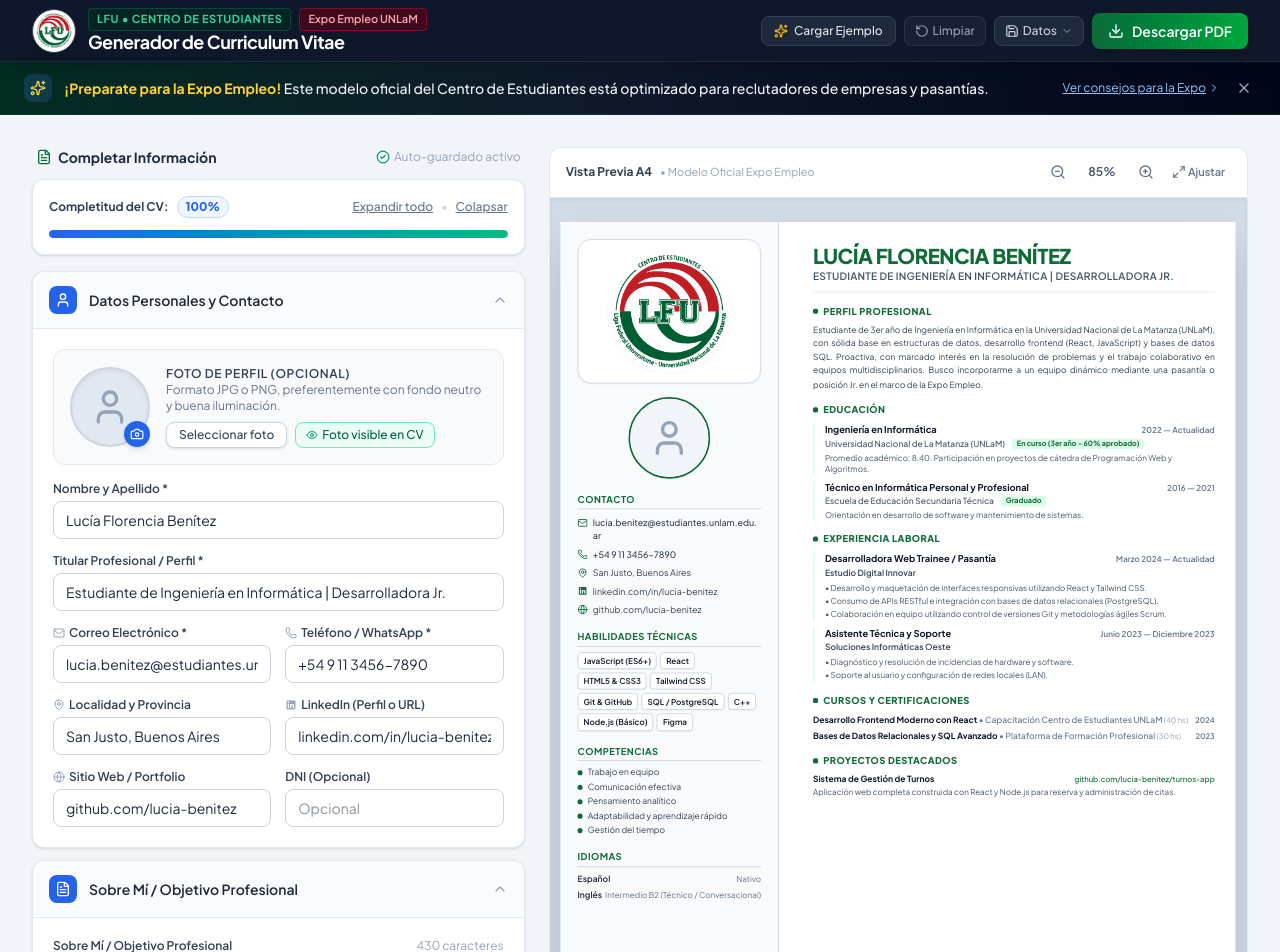
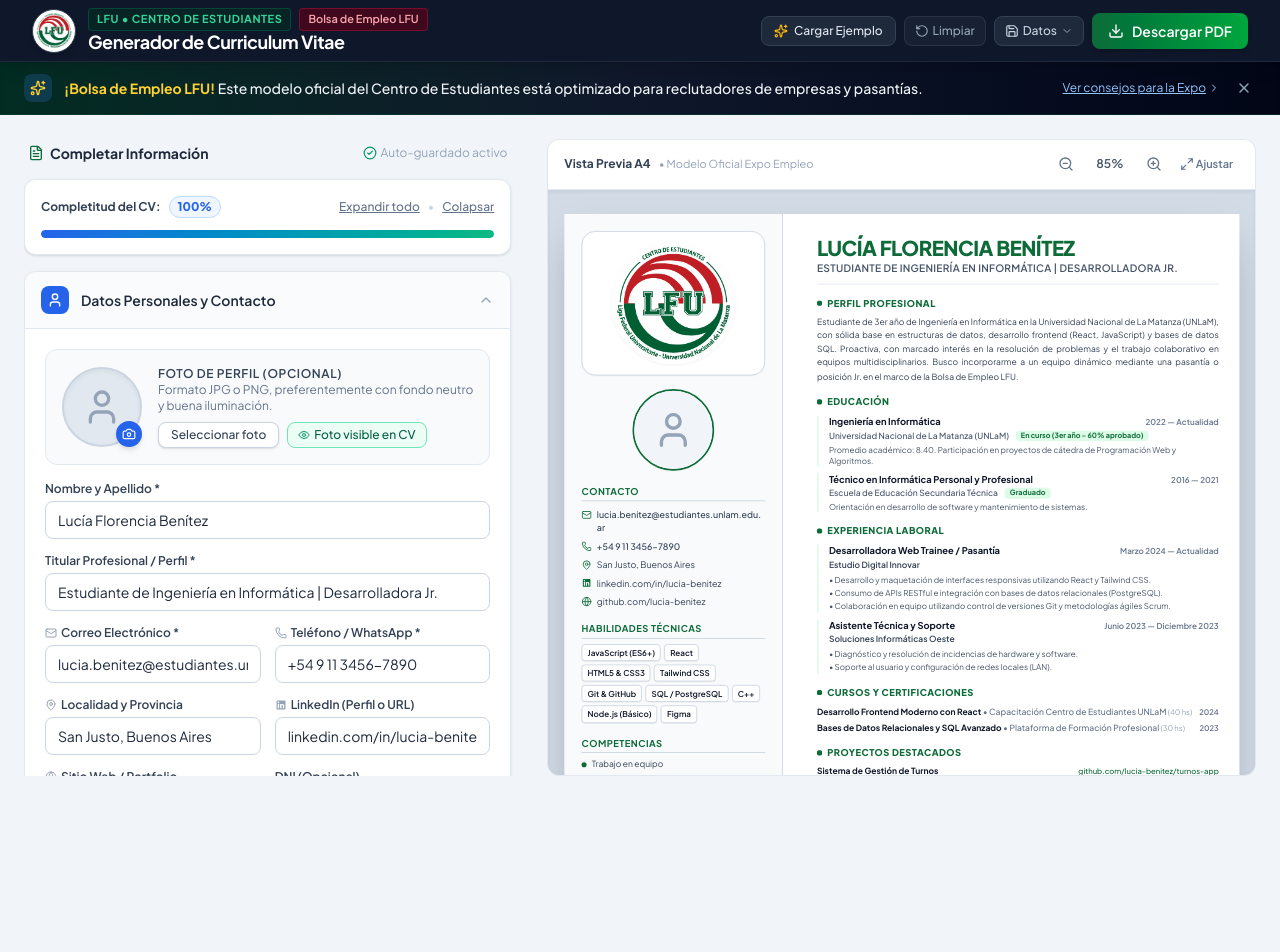
Before and after one commit to qbik3D/CV_Bolsa_Empleos, a React (Vite) app: page / in a window 1280 px wide. Shown: the top 952 px of the page. After the commit the page ends 800 px from the top, so only its background shows below. Built offline with nearby package versions, Linux system fonts and the light colour scheme.

Commit message:
fix: Scroll independiente en PC para formulario y vista previa, y reemplazo de texto por Bolsa de Empleo LFU

```diff
--- a/index.html
+++ b/index.html
@@ -4,8 +4,8 @@
     <meta charset="UTF-8" />
     <link rel="icon" type="image/png" href="./logo-centro.png" />
     <meta name="viewport" content="width=device-width, initial-scale=1.0" />
-    <title>Generador de CV | Centro de Estudiantes LFU - Expo Empleo UNLaM</title>
-    <meta name="description" content="Armá y descargá tu Curriculum Vitae en PDF con el modelo oficial del Centro de Estudiantes LFU para la Expo Empleo de la UNLaM." />
+    <title>Generador de CV | Centro de Estudiantes LFU - Bolsa de Empleo</title>
+    <meta name="description" content="Armá y descargá tu Curriculum Vitae en PDF con el modelo oficial del Centro de Estudiantes LFU para la Bolsa de Empleo de la UNLaM." />
     <!-- Google Fonts: Inter -->
     <link rel="preconnect" href="https://fonts.googleapis.com">
     <link rel="preconnect" href="https://fonts.gstatic.com" crossorigin>
--- a/src/App.jsx
+++ b/src/App.jsx
@@ -99,9 +99,9 @@ export default function App() {
   };
 
   return (
-    <div className="min-h-screen flex flex-col bg-slate-100 print:bg-white">
+    <div className="min-h-screen lg:h-screen lg:overflow-hidden flex flex-col bg-slate-100 print:bg-white print:h-auto print:overflow-visible">
       {/* Top Header (Hidden on print) */}
-      <div className="no-print print:hidden">
+      <div className="no-print print:hidden shrink-0">
         <Header
           onLoadSample={handleLoadSample}
           onReset={handleReset}
@@ -116,17 +116,17 @@ export default function App() {
       </div>
 
       {/* Expo Empleo Banner with tips (Hidden on print) */}
-      <div className="no-print print:hidden">
+      <div className="no-print print:hidden shrink-0">
         <ExpoBanner />
       </div>
 
       {/* Main Workspace */}
-      <main className="flex-1 max-w-7xl w-full mx-auto p-3 sm:p-6 lg:p-8 pb-28 lg:pb-8 print:p-0 print:m-0 print:max-w-none">
-        <div className="grid grid-cols-1 lg:grid-cols-12 gap-6 items-start print:block print:p-0">
+      <main className="flex-1 max-w-7xl w-full mx-auto p-3 sm:p-4 lg:p-6 pb-28 lg:pb-6 lg:overflow-hidden flex flex-col min-h-0 print:p-0 print:m-0 print:max-w-none print:overflow-visible">
+        <div className="grid grid-cols-1 lg:grid-cols-12 gap-6 items-start lg:flex-1 lg:h-full lg:min-h-0 print:block print:p-0">
 
-          {/* Left: Form Editor (Strictly hidden during print/PDF export) */}
-          <div className={`lg:col-span-5 no-print print:hidden form-editor-container ${activeTab === 'form' ? 'block' : 'hidden lg:block'}`}>
-            <div className="flex items-center justify-between mb-3 px-1">
+          {/* Left: Form Editor (Independent smooth scroll on desktop) */}
+          <div className={`lg:col-span-5 no-print print:hidden form-editor-container lg:h-full lg:overflow-y-auto lg:pr-3 lg:pb-12 ${activeTab === 'form' ? 'block' : 'hidden lg:block'}`}>
+            <div className="flex items-center justify-between mb-3 px-1 sticky top-0 bg-slate-100/95 backdrop-blur-xs py-1 z-10">
               <h2 className="text-sm font-bold text-slate-800 flex items-center space-x-1.5">
                 <FileText className="w-4 h-4 text-emerald-700" />
                 <span>Completar Información</span>
@@ -143,8 +143,8 @@ export default function App() {
             />
           </div>
 
-          {/* Right: Live A4 Preview (Sole element visible during print) */}
-          <div className={`lg:col-span-7 sticky top-20 print:static print:w-full print:p-0 print:m-0 preview-container ${activeTab === 'preview' ? 'block' : 'hidden lg:block'}`}>
+          {/* Right: Live A4 Preview (Independent smooth scroll on desktop) */}
+          <div className={`lg:col-span-7 lg:h-full lg:flex lg:flex-col lg:min-h-0 print:static print:w-full print:p-0 print:m-0 preview-container ${activeTab === 'preview' ? 'block' : 'hidden lg:block'}`}>
             <PreviewPanel
               cvData={cvData}
               onDownloadPDF={handleDownloadPDF}
--- a/src/components/ExpoBanner.jsx
+++ b/src/components/ExpoBanner.jsx
@@ -16,7 +16,7 @@ export default function ExpoBanner() {
           </div>
           <div>
             <p className="font-medium text-slate-100">
-              <span className="font-bold text-amber-300">¡Preparate para la Expo Empleo!</span> Este modelo oficial del Centro de Estudiantes está optimizado para reclutadores de empresas y pasantías.
+              <span className="font-bold text-amber-300">¡Bolsa de Empleo LFU!</span> Este modelo oficial del Centro de Estudiantes está optimizado para reclutadores de empresas y pasantías.
             </p>
             {showTips && (
               <div className="mt-2.5 pt-2.5 border-t border-blue-800/60 grid grid-cols-1 sm:grid-cols-3 gap-2 text-xs text-slate-300">
--- a/src/components/Header.jsx
+++ b/src/components/Header.jsx
@@ -50,7 +50,7 @@ export default function Header({
                   LFU • Centro de Estudiantes
                 </span>
                 <span className="text-[11px] bg-rose-950/80 text-rose-300 px-2 py-0.5 rounded border border-rose-800/60 font-semibold">
-                  Expo Empleo UNLaM
+                  Bolsa de Empleo LFU
                 </span>
               </div>
 
--- a/src/components/Preview/CVDocument.jsx
+++ b/src/components/Preview/CVDocument.jsx
@@ -92,7 +92,7 @@ export default function CVDocument({ data }) {
                       CENTRO DE ESTUDIANTES
                     </p>
                     <p className="text-[8px] font-semibold text-slate-500 uppercase tracking-widest mt-0.5">
-                      EXPO EMPLEO
+                      BOLSA DE EMPLEO LFU
                     </p>
                   </div>
                 </div>
@@ -245,7 +245,7 @@ export default function CVDocument({ data }) {
 
           {/* Sidebar Bottom note */}
           <div className="pt-2 mt-2 border-t border-slate-200 text-center text-[8.5px] text-slate-400">
-            Formato oficial Expo Empleo UNLaM
+            Formato oficial Bolsa de Empleo LFU
           </div>
         </aside>
 
@@ -435,7 +435,7 @@ export default function CVDocument({ data }) {
 
           {/* Footer oficial de la página */}
           <footer className="pt-2 mt-2 border-t border-slate-200 flex items-center justify-between text-[8.5px] text-slate-400">
-            <span>Universidad Nacional de La Matanza • Expo Empleo</span>
+            <span>Universidad Nacional de La Matanza • Bolsa de Empleo LFU</span>
             <span>Centro de Estudiantes LFU</span>
           </footer>
         </main>
--- a/src/components/Preview/PreviewPanel.jsx
+++ b/src/components/Preview/PreviewPanel.jsx
@@ -35,9 +35,9 @@ export default function PreviewPanel({
   const handleResetZoom = () => setZoom(getOptimalZoom());
 
   return (
-    <div className="flex flex-col h-full print:block print:p-0 print:m-0">
+    <div className="flex flex-col h-full lg:min-h-0 print:block print:p-0 print:m-0">
       {/* Top toolbar inside preview (strictly hidden when printing) */}
-      <div className="no-print print:hidden preview-toolbar bg-white px-3 sm:px-4 py-2 sm:py-2.5 rounded-t-xl border border-b-0 border-slate-200 flex items-center justify-between shadow-2xs">
+      <div className="no-print print:hidden preview-toolbar bg-white px-3 sm:px-4 py-2 sm:py-2.5 rounded-t-xl border border-b-0 border-slate-200 flex items-center justify-between shadow-2xs shrink-0">
         <div className="flex items-center space-x-1.5 sm:space-x-2">
           <span className="text-xs font-bold text-slate-700">Vista Previa A4</span>
           <span className="hidden sm:inline-block text-[11px] text-slate-400">• Modelo Oficial Expo Empleo</span>
@@ -73,10 +73,10 @@ export default function PreviewPanel({
         </div>
       </div>
 
-      {/* Scrollable Document Area */}
+      {/* Scrollable Document Area (Independent scroll pane on PC) */}
       <div
         id="cv-preview-wrapper"
-        className="flex-1 bg-slate-300/80 p-2 sm:p-6 overflow-auto rounded-b-xl border border-slate-200 flex justify-center items-start shadow-inner min-h-[480px] print:p-0 print:m-0 print:bg-white print:border-none print:shadow-none print:overflow-visible print:block"
+        className="flex-1 bg-slate-300/80 p-2 sm:p-6 overflow-y-auto overflow-x-auto rounded-b-xl border border-slate-200 flex justify-center items-start shadow-inner min-h-[480px] lg:min-h-0 print:p-0 print:m-0 print:bg-white print:border-none print:shadow-none print:overflow-visible print:block"
       >
         <div
           id="cv-zoom-container"
--- a/src/constants/defaultData.js
+++ b/src/constants/defaultData.js
@@ -12,7 +12,7 @@ export const sampleCVData = {
     photoUrl: "", // Optional user uploaded base64 photo
     showPhoto: true,
   },
-  summary: "Estudiante de 3er año de Ingeniería en Informática en la Universidad Nacional de La Matanza (UNLaM), con sólida base en estructuras de datos, desarrollo frontend (React, JavaScript) y bases de datos SQL. Proactiva, con marcado interés en la resolución de problemas y el trabajo colaborativo en equipos multidisciplinarios. Busco incorporarme a un equipo dinámico mediante una pasantía o posición Jr. en el marco de la Expo Empleo.",
+  summary: "Estudiante de 3er año de Ingeniería en Informática en la Universidad Nacional de La Matanza (UNLaM), con sólida base en estructuras de datos, desarrollo frontend (React, JavaScript) y bases de datos SQL. Proactiva, con marcado interés en la resolución de problemas y el trabajo colaborativo en equipos multidisciplinarios. Busco incorporarme a un equipo dinámico mediante una pasantía o posición Jr. en el marco de la Bolsa de Empleo LFU.",
   education: [
     {
       id: "edu-1",
```
